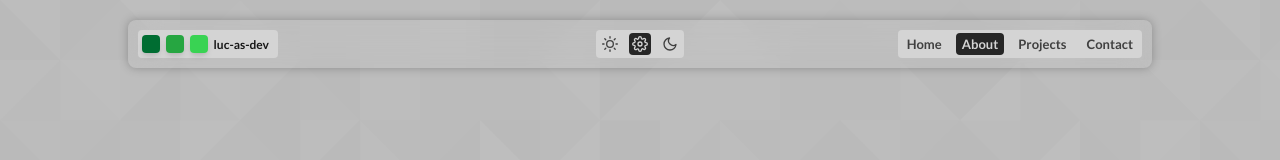
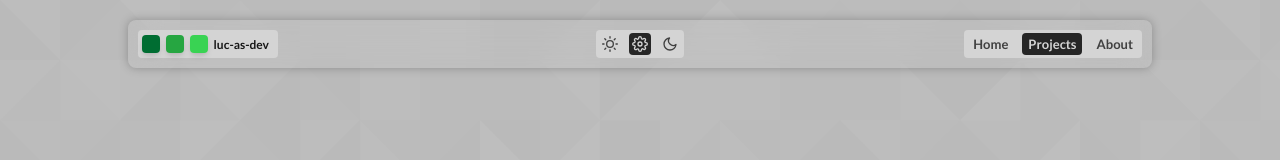
Before and after one commit to luc-as-dev/portfolio-react, a React (Vite) app in the folder client/: page / in a window 1280 px wide. Shown: the top 160 px of the page. Built offline with nearby package versions, Linux system fonts and the light colour scheme.

Commit message:
merged contact- and about-section to about-section

```diff
--- a/client/src/App.tsx
+++ b/client/src/App.tsx
@@ -1,5 +1,4 @@
 import "./App.scss";
-import AppMessage from "./components/UI/AppMessage/AppMessage";
 import Navbar from "./components/Navbar/Navbar";
 import Footer from "./components/Footer/Footer";
 import AppContent from "./components/Sections/AppContent";
@@ -19,10 +18,9 @@ export default function App() {
       }
 
       const sections = [
-        { id: "home", next: "about", prev: null },
-        { id: "about", next: "projects", prev: "home" },
-        { id: "projects", next: "contact", prev: "about" },
-        { id: "contact", next: null, prev: "projects" },
+        { id: "home", next: "projects", prev: null },
+        { id: "projects", next: "about", prev: "home" },
+        { id: "about", next: null, prev: "projects" },
       ];
       let activeSection = "";
 
--- a/client/src/components/Navbar/Navbar.tsx
+++ b/client/src/components/Navbar/Navbar.tsx
@@ -57,22 +57,16 @@ export default function Navbar({ activeSectionName, autoScroll }: Props) {
                 <div className="navbar-inner-section-switch-item">Home</div>
               ),
             },
-            about: {
-              onClick: () => autoScroll("about"),
-              node: (
-                <div className="navbar-inner-section-switch-item">About</div>
-              ),
-            },
             projects: {
               onClick: () => autoScroll("projects"),
               node: (
                 <div className="navbar-inner-section-switch-item">Projects</div>
               ),
             },
-            contact: {
-              onClick: () => autoScroll("contact"),
+            about: {
+              onClick: () => autoScroll("about"),
               node: (
-                <div className="navbar-inner-section-switch-item">Contact</div>
+                <div className="navbar-inner-section-switch-item">About</div>
               ),
             },
           }}
--- a/client/src/components/Sections/AboutSection/AboutSection.scss
+++ b/client/src/components/Sections/AboutSection/AboutSection.scss
@@ -7,4 +7,25 @@
   &-competence-slider {
     width: 100%;
   }
+
+  &-contact {
+    display: flex;
+    justify-content: start;
+    align-items: end;
+    flex-wrap: wrap;
+
+    gap: inherit;
+
+    &-hero {
+      flex: 300px 0;
+      aspect-ratio: 1;
+      max-width: 500px;
+
+      &-img {
+        border-radius: inherit;
+
+        width: 100%;
+      }
+    }
+  }
 }
--- a/client/src/components/Sections/AboutSection/AboutSection.tsx
+++ b/client/src/components/Sections/AboutSection/AboutSection.tsx
@@ -3,6 +3,10 @@ import CompetenceSlider from "../../CompetenceSlider/CompetenceSlider";
 import ContentRow from "../../UI/ContentRow/ContentRow";
 import SectionHeader from "../../SectionHeader/SectionHeader";
 import JourneyCard from "../../JourneyCard/JourneyCard";
+
+import heroImg from "../../../assets/hero-contact.png";
+import Card from "../../UI/Card/Card";
+import ContactMe from "../../ContactMe/ContactMe";
 
 type Props = {};
 
@@ -27,6 +31,12 @@ export default function AboutSection({}: Props) {
         )}
       </ContentRow>
       <JourneyCard className="about-section-journey" />
+      <div className="about-section-contact">
+        <Card className="about-section-contact-hero">
+          <img className="about-section-contact-hero-img" src={heroImg} />
+        </Card>
+        <ContactMe />
+      </div>
     </section>
   );
 }
--- a/client/src/components/Sections/AppContent.tsx
+++ b/client/src/components/Sections/AppContent.tsx
@@ -1,6 +1,5 @@
 import "./AppContent.scss";
 import AboutSection from "./AboutSection/AboutSection";
-import ContactSection from "./ContactSection/ContactSection";
 import HomeSection from "./HomeSection/HomeSection";
 import ProjectsSection from "./ProjectsSection/ProjectsSection";
 
@@ -8,9 +7,8 @@ export default function AppContent() {
   return (
     <div className="app-content">
       <HomeSection />
+      <ProjectsSection />
       <AboutSection />
-      <ProjectsSection />
-      <ContactSection />
     </div>
   );
 }
--- a/client/src/components/Sections/ContactSection/ContactSection.scss
+++ /dev/null
@@ -1,26 +0,0 @@
-.contact-section {
-  display: flex;
-  flex-direction: column;
-
-  gap: 15px;
-
-  &-content {
-    display: flex;
-    align-items: end;
-    flex-wrap: wrap;
-
-    gap: inherit;
-
-    &-hero {
-      flex: 300px 1;
-      aspect-ratio: 1;
-      max-width: 500px;
-
-      &-img {
-        border-radius: inherit;
-
-        width: 100%;
-      }
-    }
-  }
-}
--- a/client/src/components/Sections/ContactSection/ContactSection.tsx
+++ /dev/null
@@ -1,32 +0,0 @@
-import "./ContactSection.scss";
-import SectionHeader from "../../SectionHeader/SectionHeader";
-import ContactForm from "../../ContactForm/ContactForm";
-import Card from "../../UI/Card/Card";
-
-import heroContactImg from "../../../assets/hero-contact.png";
-import ContactMe from "../../ContactMe/ContactMe";
-
-type Props = {};
-
-export default function ContactSection({}: Props) {
-  return (
-    <section className="contact-section" id="contact">
-      <SectionHeader
-        label="Contact me"
-        description="Feel free to contact me!"
-      />
-      <div className="contact-section-content">
-        <Card className="contact-section-content-hero">
-          <img
-            className="contact-section-content-hero-img"
-            src={heroContactImg}
-          />
-        </Card>
-        <ContactMe />
-        {/*
-        <ContactForm className="contact-section-content-form" />
-        */}
-      </div>
-    </section>
-  );
-}
```
